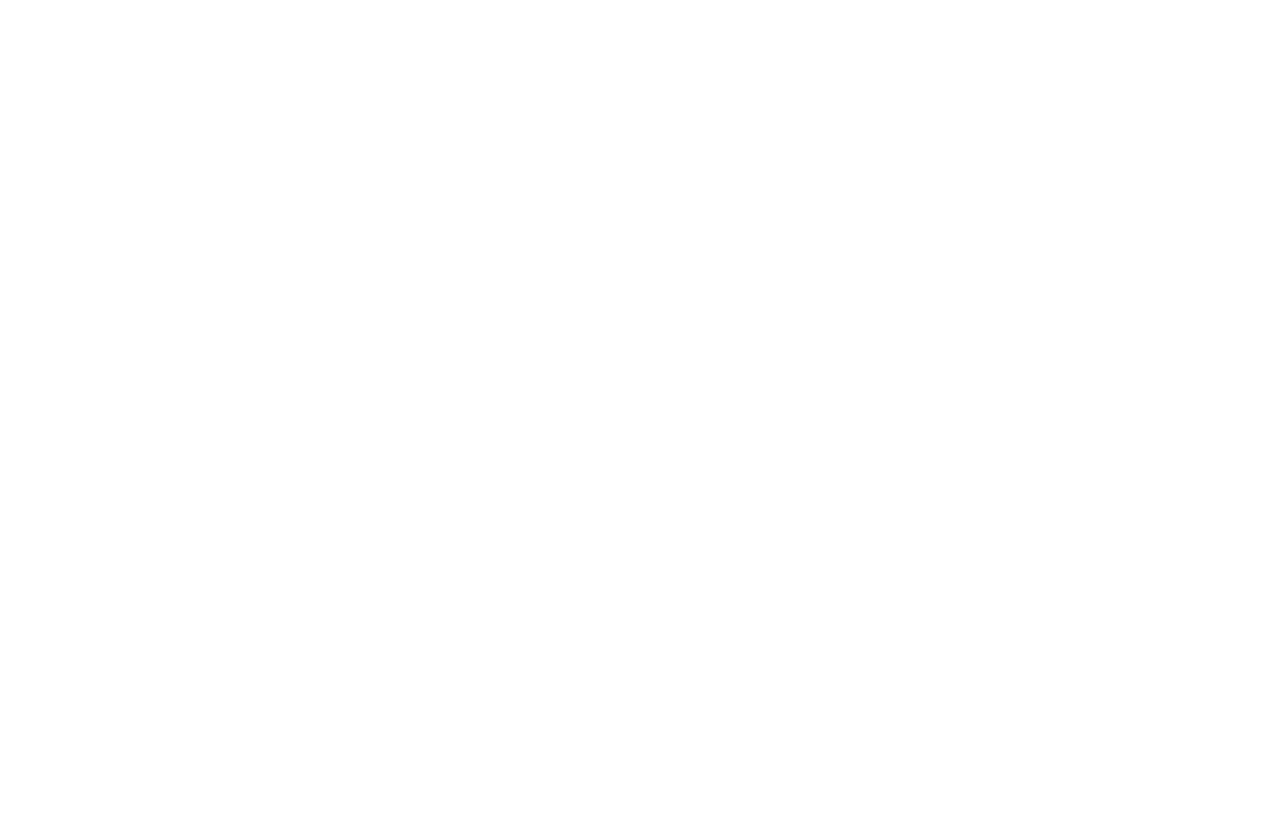
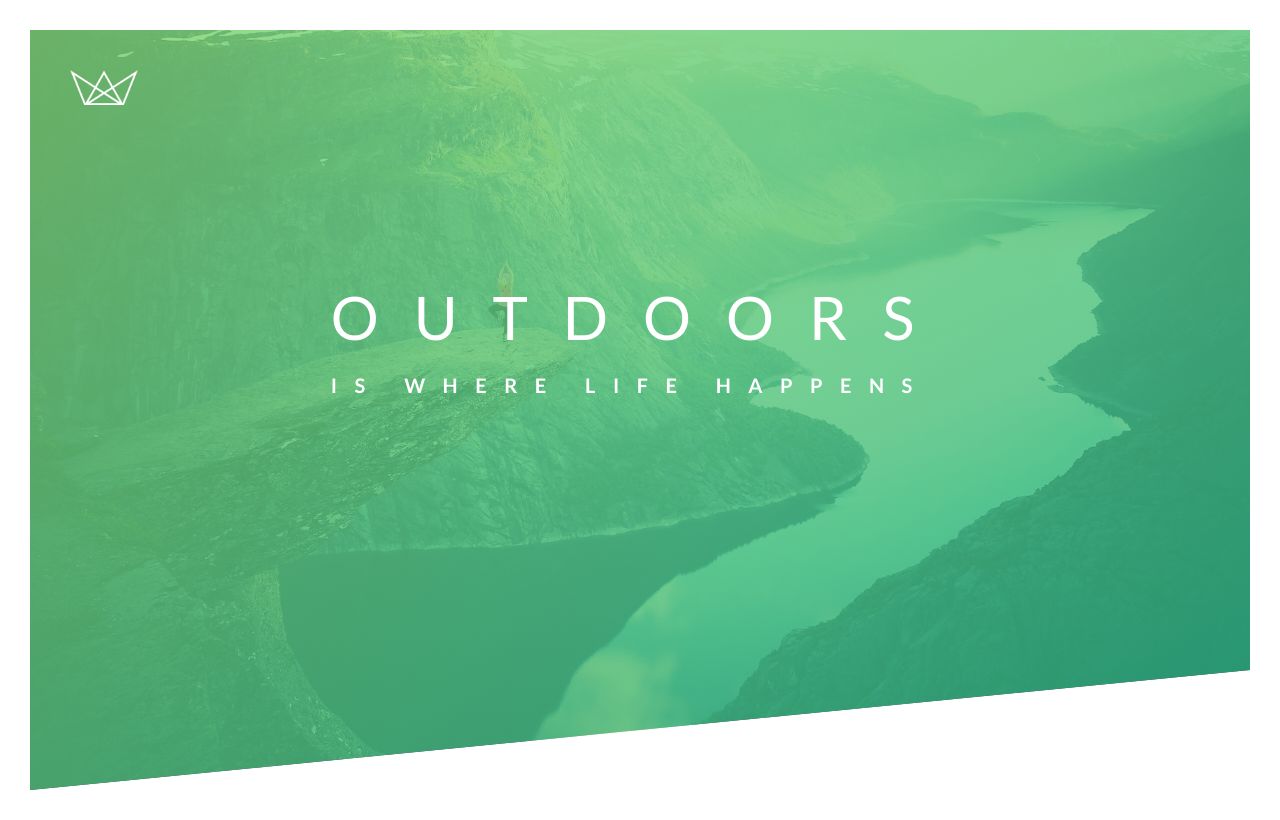
Before and after one commit to yuRicky09/CSS-course, a plain HTML site: page starter/index.html in a window 1280 px wide. Drawn offline with Linux system fonts and the light colour scheme; files that its build step writes are made by us from their sources.

Commit message:
finish header

```diff
--- a/starter/css/style.css
+++ b/starter/css/style.css
@@ -6,3 +6,65 @@ Medium green: #55c57a
 Dark green: #28b485
 
 */
+*{
+    padding: 0;
+    margin: 0;
+    box-sizing: border-box;
+}
+
+body{
+    font-family: "Lato", sans-serif;
+    font-weight: 400;
+    font-size: 16px;
+    line-height: 1.7;
+    color: #777;
+    padding: 30px;
+}
+
+.header{
+    /*vh單位常用於rwd 畫面高度永遠顯示95%    寬度則是用vw*/
+    height: 95vh;
+    background-image: linear-gradient(to right bottom, hsla(111, 55%, 64%, 0.8),hsla(160, 64%, 43%, 0.8)),url(../img/hero.jpg);
+    background-size: cover;
+    background-position: top;
+    position: relative;
+     clip-path: polygon(0 0, 100% 0, 100% 80vh,0 100%);
+    /* clip-path: polygon(100% 0, 0 0, 100% 100%); */
+    /* clip-path: polygon(0 0, 100% 0, 100% 80%, 0 100%); */
+}
+
+.logo-box{
+    position: absolute;
+    top: 40px;
+    left: 40px;
+}
+.logo-box img{
+    height: 35px;
+}
+
+.text-box{
+    position: absolute;
+    top: 40%;
+    left: 50%;
+    /*只有上面的設定的話是物件的右上角置中，加上transform讓她是物件本身能真的置中*/
+    transform: translate(-50%,-50%);
+}
+.heading-primary{
+    color: white;
+}
+
+.heading-primary-main,.heading-primary-sub{
+    display: block;
+}
+
+.heading-primary-main{
+    font-size: 60px;
+    font-weight: 400;
+    letter-spacing: 35px;
+
+}
+.heading-primary-sub{
+    font-size: 20px;
+    font-weight: 700;
+    letter-spacing: 17.5px;
+}
--- a/starter/index.html
+++ b/starter/index.html
@@ -13,7 +13,17 @@
         <title>Natours | Exciting tours for adventurous people</title>
     </head>
     <body>
-
+        <header class="header">
+            <div class="logo-box">
+                <img src="img/logo-white.png" alt="Logo">
+            </div>
+            <div class="text-box">
+                <h1 class="heading-primary">
+                    <span class="heading-primary-main">OUTDOORS</span>
+                    <span class="heading-primary-sub">IS WHERE LIFE HAPPENS</span>
+                </h1>
+            </div>
+        </header>
 
     </body>
 </html>
```
